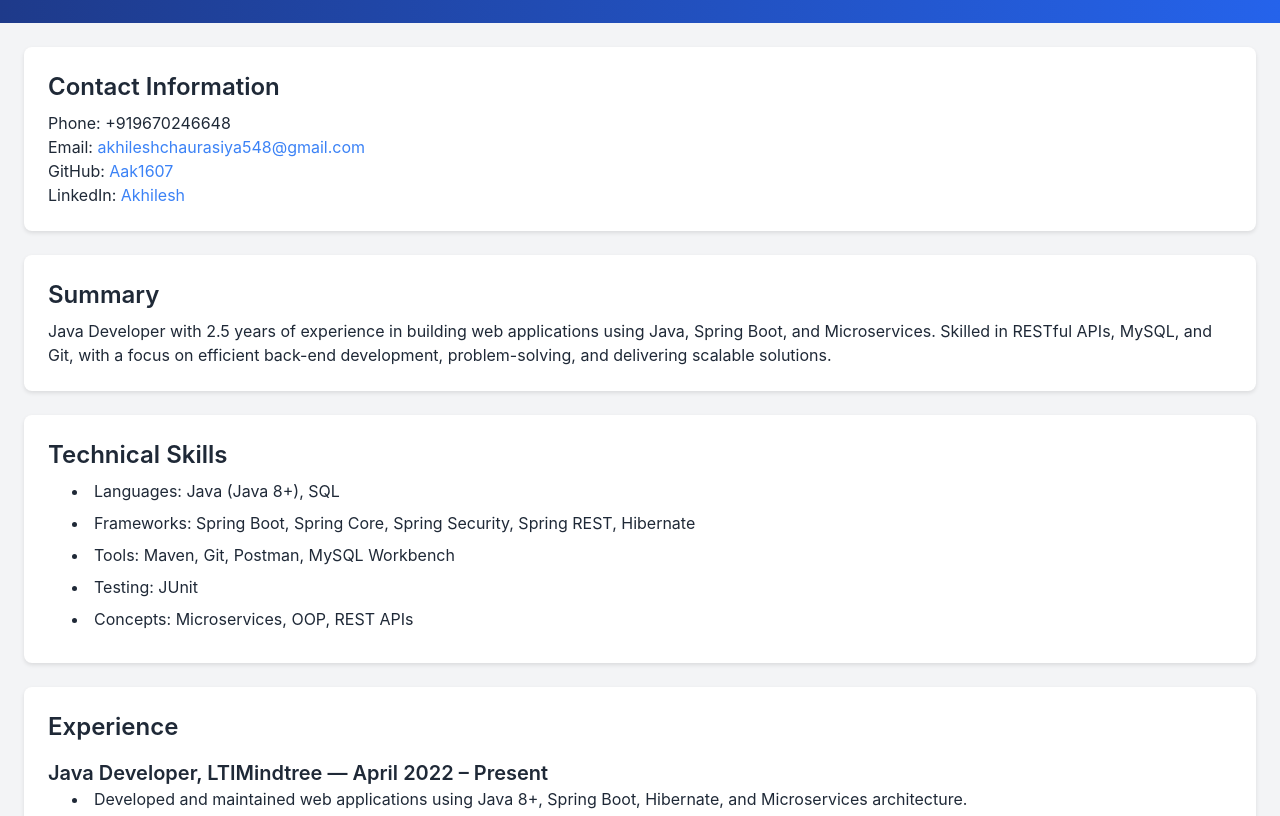
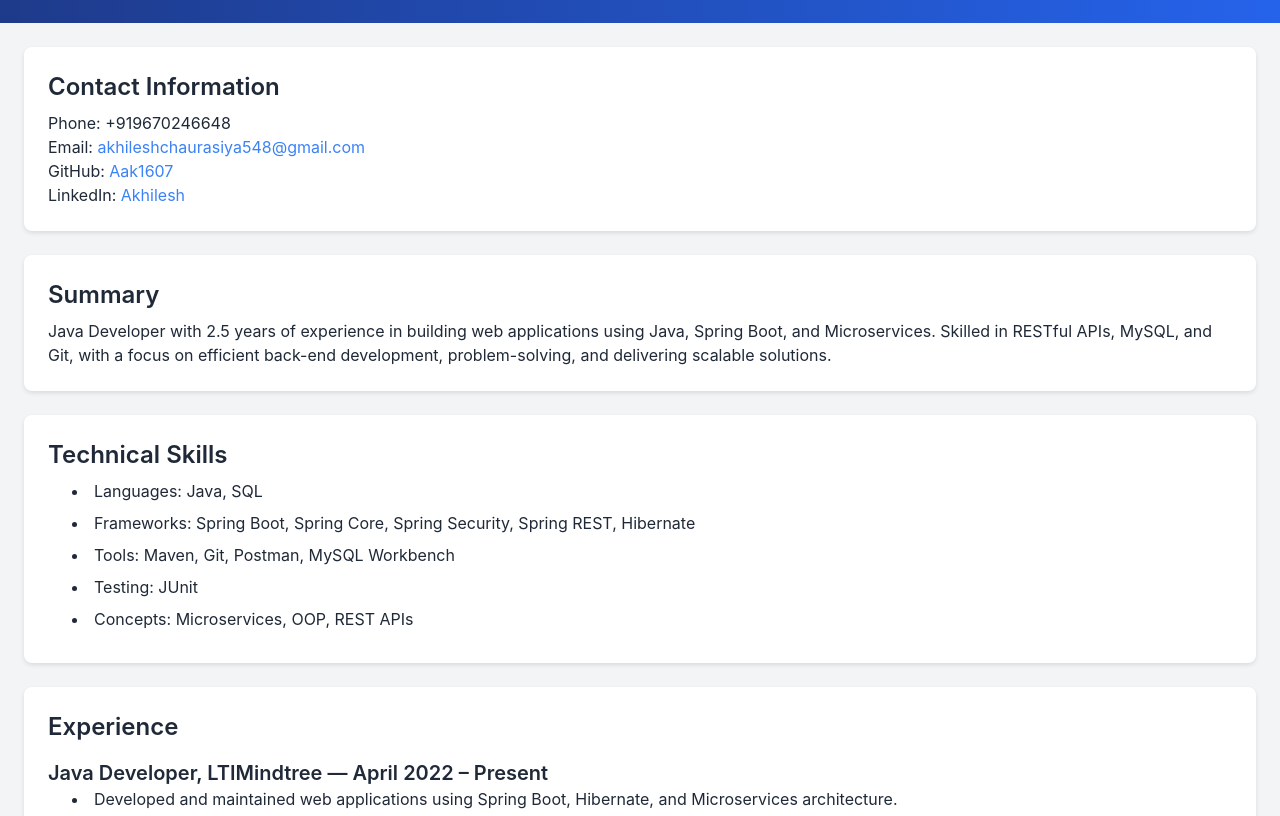
Before and after one commit to Aak1607/resume.github.io, a plain HTML site: page index.html in a window 1280 px wide. Shown: the part 125-941 px from the top of the page. Drawn offline with nearby package versions, Linux system fonts and the light colour scheme.

Commit message:
Update index.html
second commit

```diff
--- a/index.html
+++ b/index.html
@@ -37,7 +37,7 @@
         <section id="skills" class="mb-6">
             <h2 class="text-2xl font-semibold mb-2">Technical Skills</h2>
             <ul class="list-disc list-inside">
-                <li>Languages: Java (Java 8+), SQL</li>
+                <li>Languages: Java, SQL</li>
                 <li>Frameworks: Spring Boot, Spring Core, Spring Security, Spring REST, Hibernate</li>
                 <li>Tools: Maven, Git, Postman, MySQL Workbench</li>
                 <li>Testing: JUnit</li>
@@ -48,7 +48,7 @@
             <h2 class="text-2xl font-semibold mb-2">Experience</h2>
             <h3 class="text-xl font-semibold">Java Developer, LTIMindtree — April 2022 – Present</h3>
             <ul class="list-disc list-inside">
-                <li>Developed and maintained web applications using Java 8+, Spring Boot, Hibernate, and Microservices architecture.</li>
+                <li>Developed and maintained web applications using Spring Boot, Hibernate, and Microservices architecture.</li>
                 <li>Implemented RESTful APIs and integrated modules for the 'Suvidha Swachh Basti' project for HUL, improving system efficiency and scalability.</li>
                 <li>Configured Spring Security with OAuth 2.0 for user authentication and authorization mechanisms to secure applications.</li>
                 <li>Managed version control and collaboration using Git and GitHub, ensuring smooth code deployment and team coordination.</li>
```
